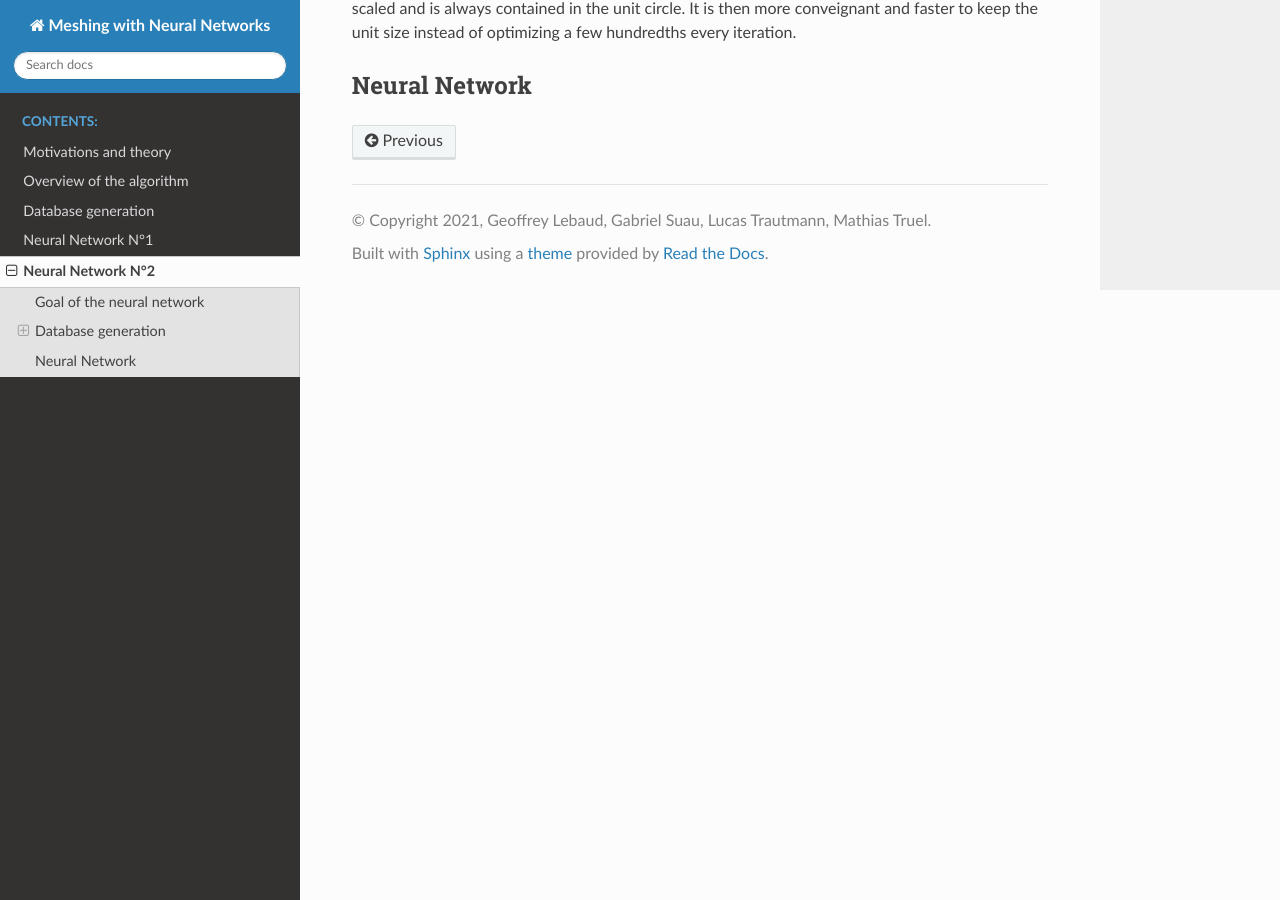
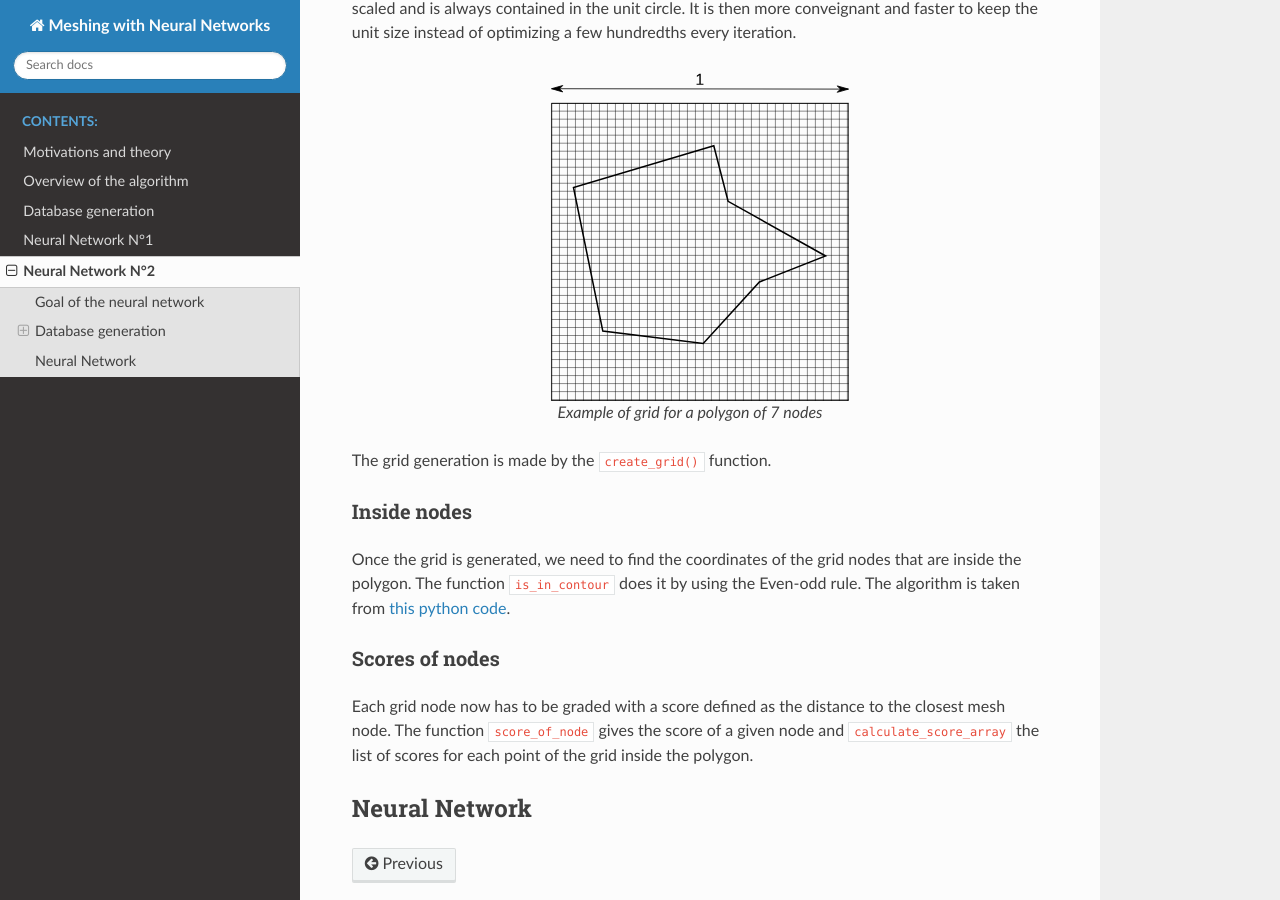
Before and after one commit to mtruel/projet_NN, a Sphinx documentation site: the page built from doc/source/NN2.rst, in a window 1280 px wide and 900 px high, scrolled down 696 px. Built offline with Sphinx 7.4.7 and the Read the Docs theme 2.0.0, drawn with Linux system fonts in a browser that asks for light colours.

Commit message:
[DOC] NN2

```diff
--- a/doc/source/NN2.rst
+++ b/doc/source/NN2.rst
@@ -37,6 +37,31 @@ However, the polygon is scaled and is always contained in the unit circle.
 It is then more conveignant and faster to keep the unit size
 instead of optimizing a few hundredths every iteration.
 
+.. figure:: images/schemaNN_grid.svg
+  :width: 300
+  :align: center
+  :alt: Schema of the grid with a contour of 7 nodes
+
+  Example of grid for a polygon of 7 nodes
+
+The grid generation is made by the ``create_grid()`` function.
+
+^^^^^^^^^^^^^^^^^
+Inside nodes
+^^^^^^^^^^^^^^^^^
+
+Once the grid is generated, we need to find the coordinates of the grid nodes
+that are inside the polygon.
+The function ``is_in_contour`` does it by using the Even-odd rule.
+The algorithm is taken from `this python code <https://en.wikipedia.org/wiki/Even%E2%80%93odd_rule#cite_note-3>`_.
+
+^^^^^^^^^^^^^^^^^
+Scores of nodes
+^^^^^^^^^^^^^^^^^
+
+Each grid node now has to be graded with a score defined as
+the distance to the closest mesh node. The function ``score_of_node`` gives the score of a given node
+and ``calculate_score_array`` the list of scores for each point of the grid inside the polygon.
 
 ---------------------
  Neural Network
```
Also changed, not shown: doc/source/images/schemaNN_grid.svg (added), doc/source/images/schemaNN_grid1.png (added), doc/source/images/schemaNN_grid_inside.svg (added).
